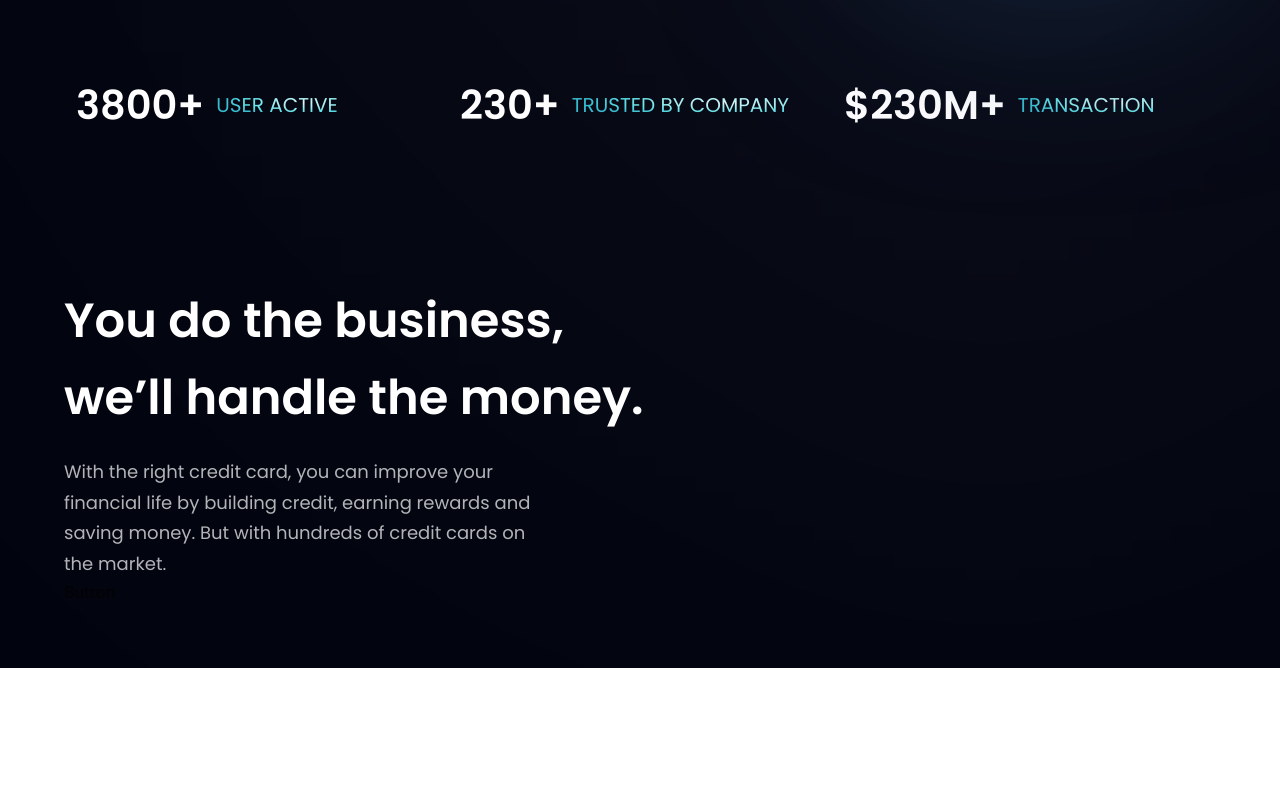
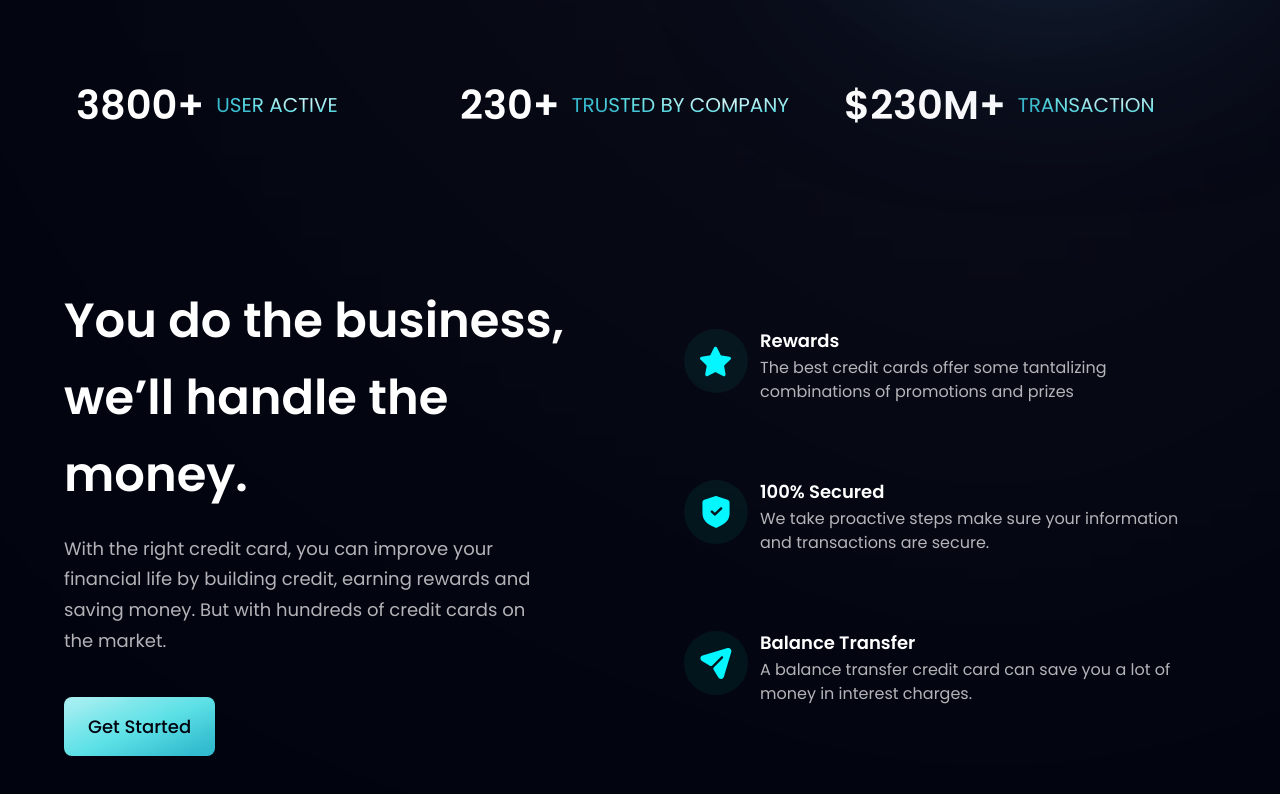
Before and after one commit to SHABIN-K/React-project-hoobank, a React (Vite) app: page / in a window 1280 px wide. Shown: the part 716-1510 px from the top of the page. Before the commit the page ends 1384 px from the top, so only its background shows below. Built offline with nearby package versions, Linux system fonts and the light colour scheme.

Commit message:
completed business section

```diff
--- a/src/App.jsx
+++ b/src/App.jsx
@@ -17,7 +17,7 @@ const App = () => (
 
       <div className={`${styles.paddingX} ${styles.flexCenter}`}>
         <div className={`${styles.boxWidth}`}>
-        <Navbar/>
+         <Navbar/>
         </div>
       </div>
 
@@ -29,8 +29,8 @@ const App = () => (
 
       <div className={`bg-primary ${styles.paddingX} ${styles.flexStart}`}>
         <div className={`${styles.boxWidth}`}>
-         <Stats/>
-         <Business/>
+          <Stats/>
+          <Business/>
         </div>
       </div>
 
--- a/src/Components/Business.jsx
+++ b/src/Components/Business.jsx
@@ -1,5 +1,19 @@
+import { features } from "../Constants"
 import styles, { layout } from "../style"
 import Button from './Button'
+
+
+const FeatureCard = ({icon, title, content, index}) =>(
+  <div className={`flex flex-row p-6 rounded-[20px] ${index != features.length - 1 ? "mb-6" : "mb-0"} feature-card`}>
+    <div className={`w-[64px] h-[64px] rounded-full ${styles.flexCenter} bg-dimBlue`}>
+      <img src={icon} alt="icon" className="w-[50%] h-[50%] object-contain" />
+    </div>
+    <div className="flex-1 flex flex-col ml-3">
+      <h4 className="font-poppins font-semibold text-white text-[18px] leading-[23px] mb-1">{title}</h4>
+      <p className="font-poppins font-normal text-dimWhite text-[16px] leading-[24px] mb-1">{content}</p>
+    </div>
+  </div>
+)
 
 const Business = () => {
   return (
@@ -15,9 +29,15 @@ const Business = () => {
             earning rewards and saving money.
             But with hundreds of credit cards on the market.
           </p>
-
           <Button styles="mt-10"/>
        </div>
+
+       <div className={`${layout.sectionImg} flex-col`}>
+         {features.map(( feature, index) =>(
+          <FeatureCard key={feature.id} {...feature} index={index}/>
+         ))}
+       </div>
+
     </section>
   )
 }
--- a/src/Components/Button.jsx
+++ b/src/Components/Button.jsx
@@ -1,8 +1,10 @@
 import React from 'react'
 
-const Button = () => {
+const Button = ({styles}) => {
   return (
-    <div>Button</div>
+    <button type='button' className={`${styles} py-4 px-6 bg-blue-gradient font-poppins font-medium text-[18px] text-primary outline-none rounded-lg`}>
+      Get Started
+    </button>
   )
 }
 
--- a/src/Constants/index.js
+++ b/src/Constants/index.js
@@ -1,3 +1,4 @@
+
 
 import {
   people01,
--- a/src/index.css
+++ b/src/index.css
@@ -1,3 +1,5 @@
+
+
 @import url("https://fonts.googleapis.com/css2?family=Poppins:wght@400;500;600;700;800;900&display=swap");
 
 @tailwind base;
```
